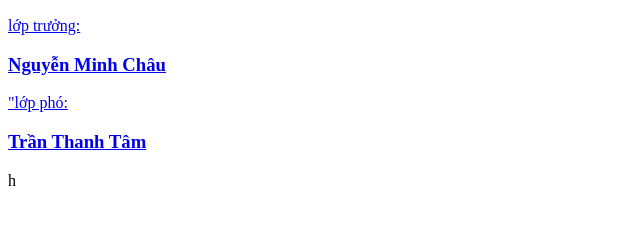
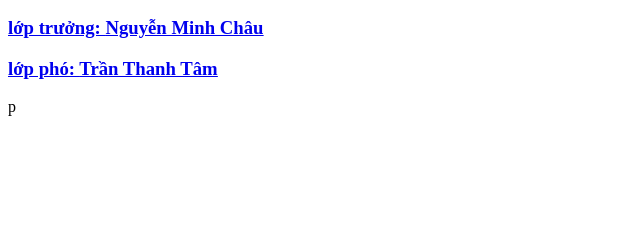
Before and after one commit to nguyenngocthienbao12a1/12a1thienbao.github.io, a plain HTML site: page baitap 2f/hinh10.html in a window 1280 px wide. Shown: the part 111-336 px from the top of the page, without its empty margins (0-640 px from the left). Drawn offline with Linux system fonts and the light colour scheme.

Commit message:
Update hinh10.html

```diff
--- a/baitap 2f/hinh10.html
+++ b/baitap 2f/hinh10.html
@@ -6,13 +6,13 @@
 
 <body>
 <font face="Arial" size="3" color="red"><h1>Kỉ yếu lớp 12A</h1></font>
-   <font face="Arial" size="3" color="blue"><h2>Thành viên lớp</h2></font>
+<font face="Arial" size="3" color="blue"><h2>Thành viên lớp</h2></font>
 
    <p>
-  <a href="baitap 2f/hinh10.11.html"<u>lớp trưởng: <h3><strong>Nguyễn Minh Châu</strong></h3></u></a>
-  <a href="baitap 2f/hinh10,2.html"<u>"lớp phó: <h3><strong>Trần Thanh Tâm</strong></h3></u></a>
+  <a href="baitap 2f/hinh10.11.html"><u><h3>lớp trưởng: <strong>Nguyễn Minh Châu</strong></h3></u></a>
+  <a href="baitap 2f/hinh10,2.html"><u><h3>lớp phó: <strong>Trần Thanh Tâm</strong></h3></u></a>
 </p>
-   <p>h</p>
+   <p>p</p>
 </body>
 
 </html>
```
